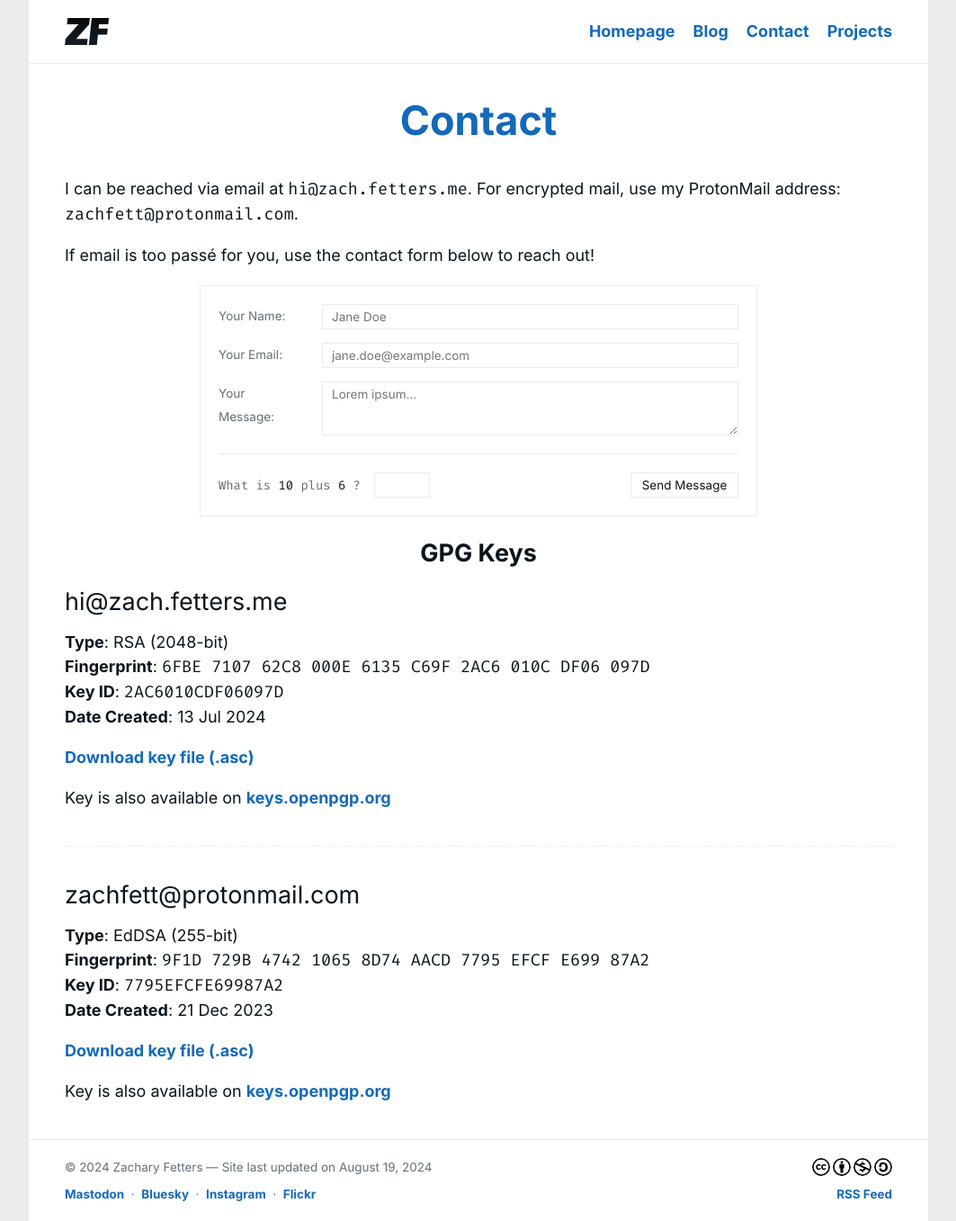
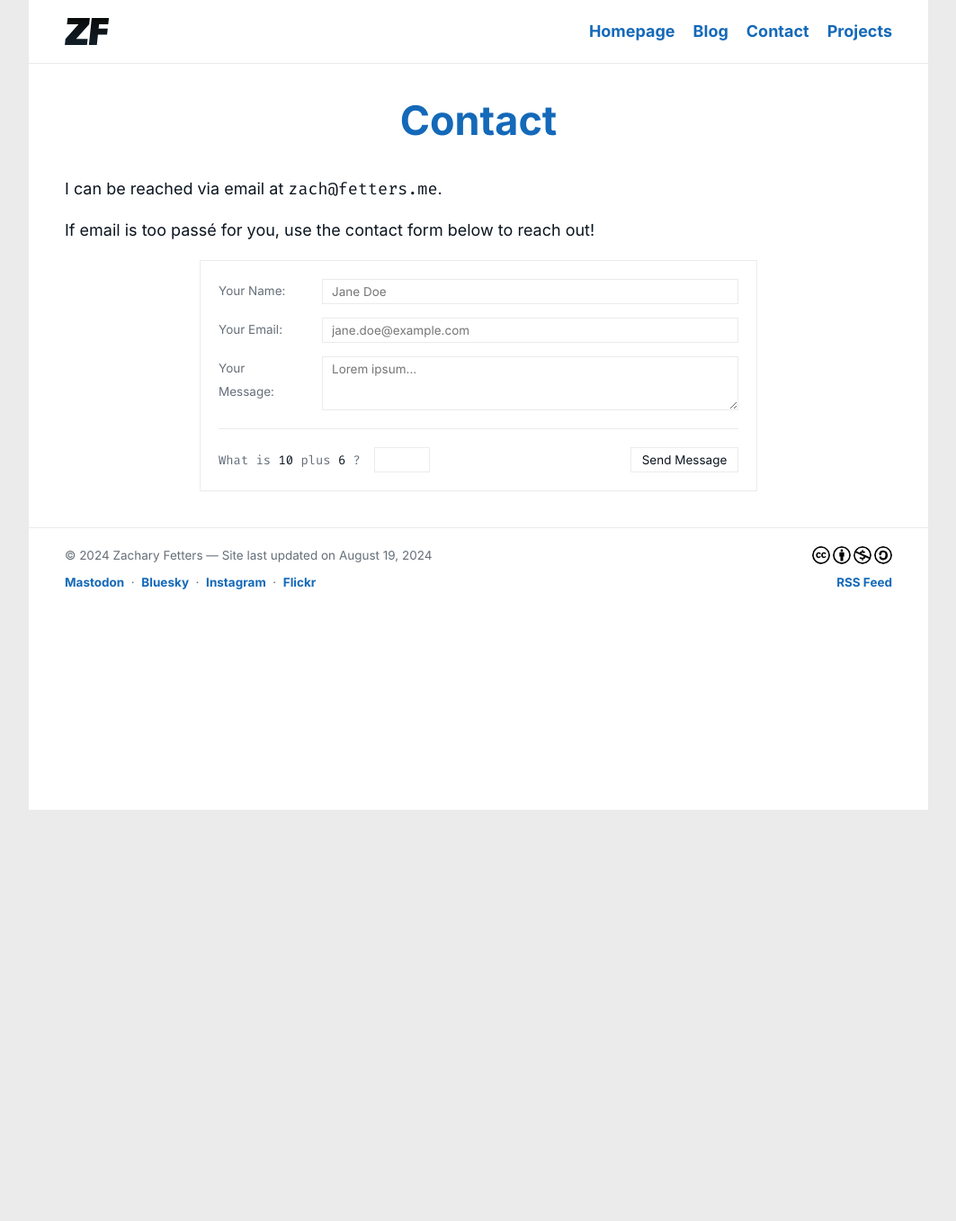
Before and after one commit to zfett/zach.fetters.me, a Jekyll site: the page built from _pages/contact.md, in a window 1280 px wide. Shown: the whole page at 90% size, without its empty margins (108-1171 px from the left). Built offline with Jekyll 4.4.1, drawn with Linux system fonts in a browser that asks for light colours; after the commit the page ends 900 px from its top, so only the background shows below that.

Commit message:
new email

```diff
--- a/_pages/contact.md
+++ b/_pages/contact.md
@@ -3,34 +3,8 @@ title: "Contact"
 header: true
 order: 3
 ---
-I can be reached via email at `hi@zach.fetters.me`. For encrypted mail, use my ProtonMail address: `zachfett@protonmail.com`.
+I can be reached via email at `zach@fetters.me`.
 
 If email is too passé for you, use the contact form below to reach out!
 
 {% include contact-form.html %}
-
-## GPG Keys
-
-### hi@zach.fetters.me
-
-**Type**: RSA (2048-bit)
-**Fingerprint**: `6FBE 7107 62C8 000E 6135 C69F 2AC6 010C DF06 097D`
-**Key ID**: `2AC6010CDF06097D`
-**Date Created**:  13 Jul 2024
-
-[Download key file (.asc)](/assets/file/hi@zach.fetters.me.asc)
-
-Key is also available on [keys.openpgp.org](https://keys.openpgp.org/vks/v1/by-fingerprint/6FBE710762C8000E6135C69F2AC6010CDF06097D)
-
----
-
-### zachfett@protonmail.com
-
-**Type**: EdDSA (255-bit)
-**Fingerprint**: `9F1D 729B 4742 1065 8D74 AACD 7795 EFCF E699 87A2`
-**Key ID**: `7795EFCFE69987A2`
-**Date Created**: 21 Dec 2023
-
-[Download key file (.asc)](/assets/file/zachfett@protonmail.com.asc)
-
-Key is also available on [keys.openpgp.org](https://keys.openpgp.org/vks/v1/by-fingerprint/9F1D729B474210658D74AACD7795EFCFE69987A2)
```
